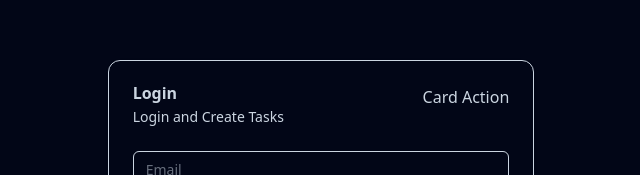
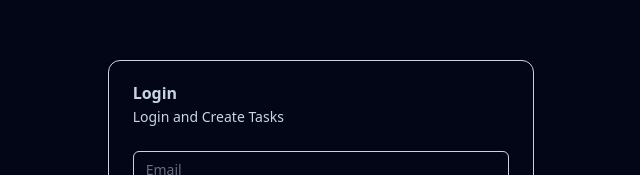
Before and after one commit to kushcapital/fullstack-React, a React (Vite) app: page / in a window 1280 px wide. Shown: the part 194-369 px from the top of the page, without its empty margins (319-959 px from the left). Built offline with nearby package versions, Linux system fonts and the light colour scheme.

Commit message:
minor cleanup

```diff
--- a/src/pages/login/login.jsx
+++ b/src/pages/login/login.jsx
@@ -19,7 +19,6 @@ export default function Login() {
           <CardHeader>
             <CardTitle>Login</CardTitle>
             <CardDescription>Login and Create Tasks</CardDescription>
-            <CardAction>Card Action</CardAction>
           </CardHeader>
           <CardContent>
             <Input className="mb-4" type="email" placeholder="Email" />
--- a/src/pages/signup/signup.jsx
+++ b/src/pages/signup/signup.jsx
@@ -41,7 +41,6 @@ export default function SignUp() {
             <CardDescription>
               Create a new account to start creating tasks
             </CardDescription>
-            <CardAction>Card Action</CardAction>
           </CardHeader>
           <Form {...form}>
             <form onSubmit={form.handleSubmit(onSubmit)}>
```
